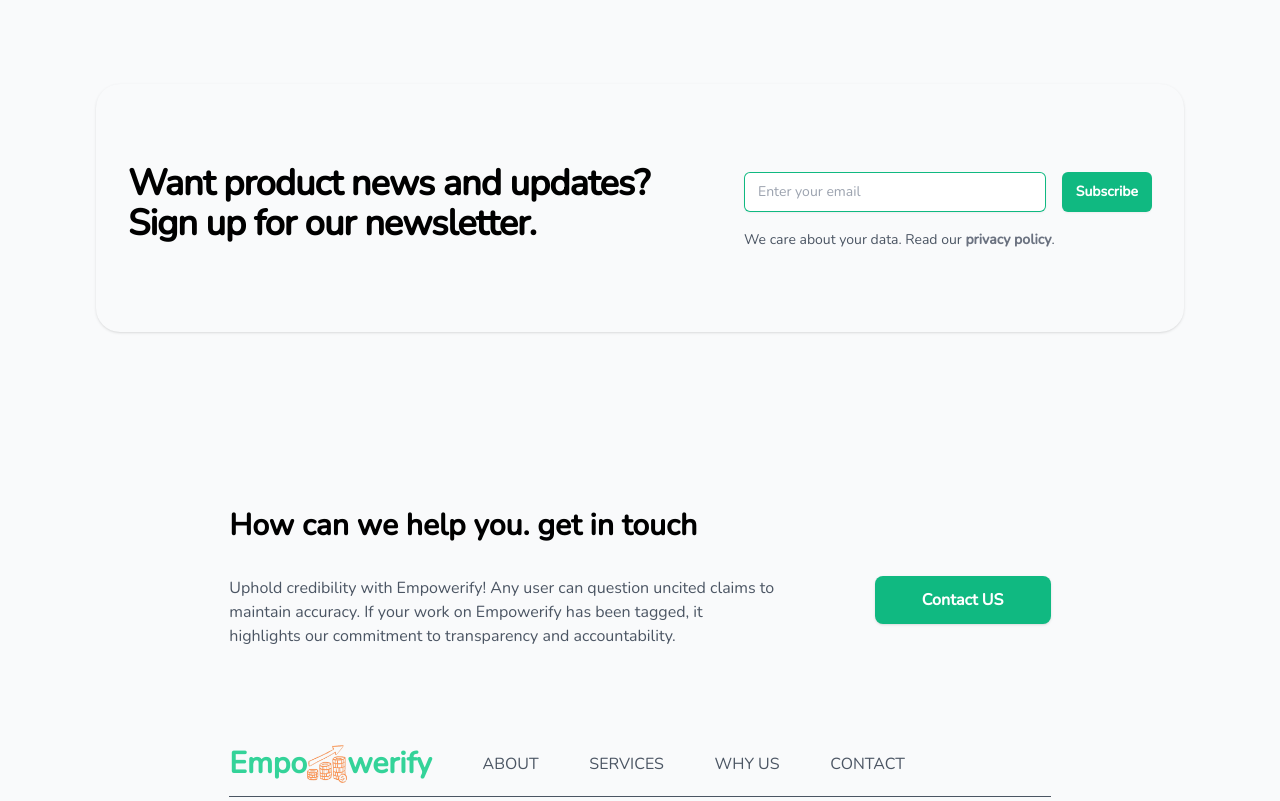
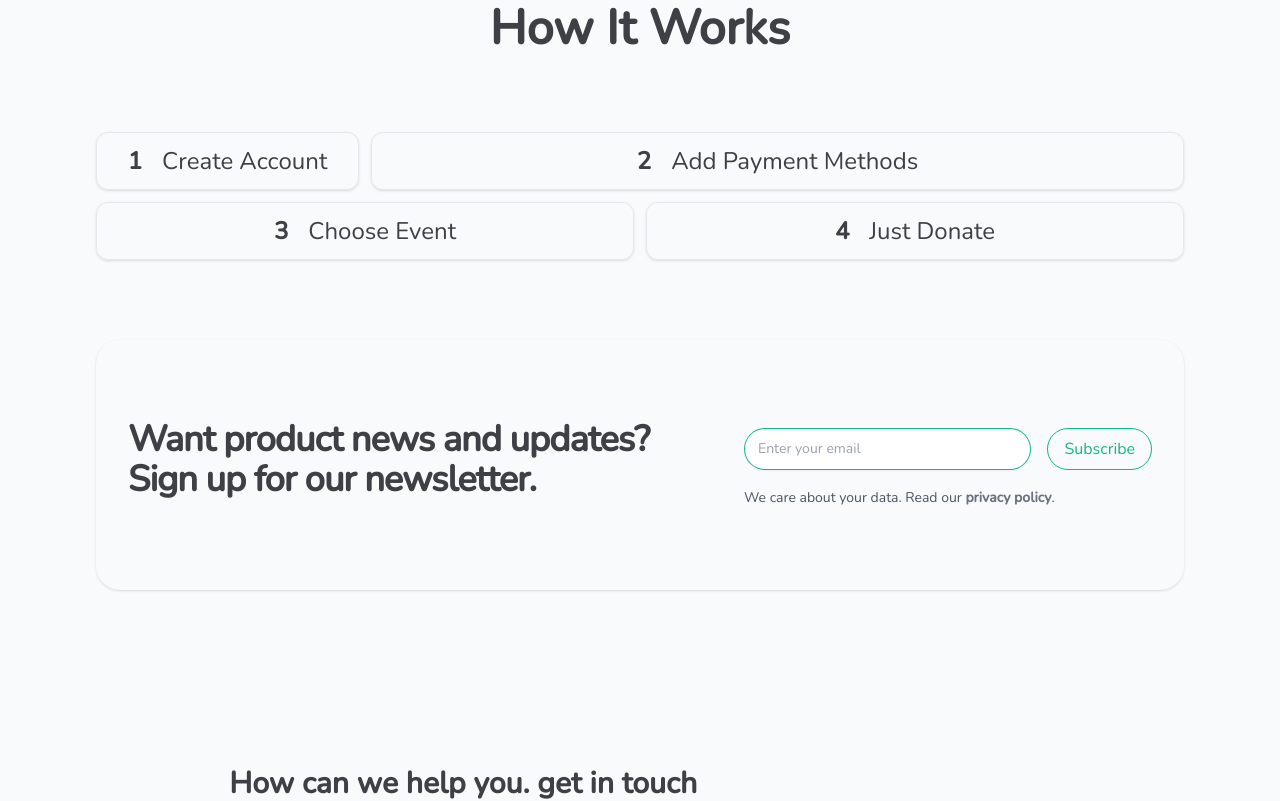
Before and after one commit to furqanRupom/empowerify, a Next.js app: page / in a window 1280 px wide. Shown: the part 2300-3101 px from the top of the page. Built offline with nearby package versions, Linux system fonts and the light colour scheme.

Commit message:
update user interface

```diff
--- a/src/app/(withCommonLayouts)/layout.tsx
+++ b/src/app/(withCommonLayouts)/layout.tsx
@@ -5,6 +5,7 @@ import * as React from 'react';
 interface ICommonLayoutProps {
     children:React.ReactNode
 }
+
 
 const CommonLayout: React.FunctionComponent<ICommonLayoutProps> = ({children}) => {
   return <section className='bg-gray-50'>
--- a/src/app/(withCommonLayouts)/page.tsx
+++ b/src/app/(withCommonLayouts)/page.tsx
@@ -1,6 +1,7 @@
 import About from '@/components/UI/Homepage/About';
 import Banner from '@/components/UI/Homepage/Banner';
 import Card from '@/components/UI/Homepage/Card';
+import HowItWorks from '@/components/UI/Homepage/HowItWorks';
 import Table from '@/components/UI/Homepage/Table';
 import NewsLetter from '@/components/UI/Shared/NewsLetter';
 import * as React from 'react';
@@ -12,6 +13,7 @@ const RootPage: React.FunctionComponent = () => {
         <Banner />
         <About />
         <Card />
+        <HowItWorks />
         <NewsLetter />
     </section>;
 };
--- a/src/components/UI/Homepage/About.tsx
+++ b/src/components/UI/Homepage/About.tsx
@@ -2,18 +2,14 @@ import Button from '@/components/other/UI/Button';
 import { Slider } from '@/components/other/UI/Slider';
 import * as React from 'react';
 
-
-
 const About: React.FunctionComponent = (props) => {
   return <section className='grid grid-cols-1 lg:grid-cols-2 gap-x-12 pt-20'>
-
     <div>
           <h3 className="text-4xl font-bold text-zinc-700">
               Donation for a better <br /> future world
           </h3>
           <p className="my-4  text-zinc-600 leading-relaxed">
               Welcome to Empowerify  a leading crowdfunding platform dedicated to bringing innovative projects to life. Join us in making a difference by supporting initiatives that aim to create a brighter and more sustainable future. Your contributions help turn visionary ideas into reality and foster a community of empowered individuals working towards positive change.
-
           </p>
 
           <Button>Start Funding</Button>
--- a/src/components/UI/Homepage/Card.tsx
+++ b/src/components/UI/Homepage/Card.tsx
@@ -33,10 +33,10 @@ const bestServices = [
 
 const Card: React.FunctionComponent = (props) => {
     return (
-        <section className=" dark:bg-gray-100 dark:text-gray-800 max-w-7xl mx-auto py-20">
+        <section className="  dark:text-zinc-700 max-w-7xl mx-auto py-20">
             <div className="container mx-auto p-4 my-6 space-y-2 text-center">
                 <h2 className="text-5xl font-bold">We Try to Provide our Best Services</h2>
-                <p className="dark:text-gray-600">But we need your hand. to make happen to others smile . that is why we are doing this</p>
+                <p className="dark:text-zinc-600">But we need your hand. to make happen to others smile . that is why we are doing this</p>
             </div>
             <div className="container mx-auto grid justify-center gap-10 sm:grid-cols-2 lg:grid-cols-3">
                 {
--- /dev/null
+++ b/src/components/UI/Homepage/HowItWorks.tsx
@@ -0,0 +1,40 @@
+import * as React from 'react';
+
+
+
+/*
+1. create account
+2. add payment mehtods and your informaiton
+3. choose event
+4. just donate
+
+*/
+
+
+const HowItWorks: React.FunctionComponent = (props) => {
+  return <section>
+    <h3 className='text-5xl font-bold text-center text-zinc-700 capitalize'> how it works </h3>
+
+    <section className='grid grid-cols-2 lg:grid-cols-4 mt-20 gap-3 relative'>
+      <div className=" rounded-xl border text-2xl shadow font-bold text-zinc-700 flex  items-center justify-center gap-5 p-3 col-span-2 lg:col-span-1">
+        <h3>1</h3>
+        <h4 className='capitalize font-thin'>Create Account</h4>
+
+      </div>
+      <div className=" rounded-xl border text-2xl shadow font-bold text-zinc-700 flex  items-center justify-center gap-5 p-3 col-span-3">
+        <h3>2</h3>
+        <p className='capitalize font-thin '>add payment methods </p>
+      </div>
+      <div className=" rounded-xl border text-2xl shadow font-bold text-zinc-700 flex  items-center justify-center gap-5 p-3 col-span-2">
+        <h3>3</h3>
+        <p className='capitalize font-thin'>choose event</p>
+      </div>
+      <div className=" rounded-xl border text-2xl shadow font-bold text-zinc-700 flex  items-center justify-center gap-5 p-3 col-span-2">
+        <h3>4</h3>
+        <p className='capitalize font-thin'>just donate</p>
+      </div>
+    </section>
+  </section>;
+};
+
+export default HowItWorks;
--- a/src/components/UI/Homepage/Thanks.tsx
+++ b/src/components/UI/Homepage/Thanks.tsx
@@ -1,3 +1,4 @@
+import Button from '@/components/other/UI/Button';
 import * as React from 'react';
 
 
@@ -14,11 +15,9 @@ const Thanks: React.FunctionComponent = (props) => {
                   <p className="md:px-10  text-sm text-gray-400 py-4 text-center "> Your pledge brings us one step closer to sharing Mastercraft Bamboo Monitor Riser worldwide. You will get
                       an email once our campaign is completed.
                   </p>
-                  <button
-                      className="bg-teal-500  text-white font-medium py-2 px-6 mb-8 rounded-full inline-flex items-center success-close"
-                  >
-                      Got it !
-                  </button>
+                 <Button>
+                    Got It!
+                 </Button>
 
           </div>
       </section>
--- a/src/components/UI/Shared/Footer.tsx
+++ b/src/components/UI/Shared/Footer.tsx
@@ -1,6 +1,5 @@
+import Button from '@/components/other/UI/Button';
 import * as React from 'react';
-import logo from "@/assets/images/logo/empoerify.png"
-import Image from 'next/image';
 
 const Footer: React.FunctionComponent = (props) => {
     return <>
@@ -9,26 +8,20 @@ const Footer: React.FunctionComponent = (props) => {
             <div className="w-full  mt-44 flex items-center justify-center ">
                 <div className="md:w-2/3 w-full px-4  flex flex-col">
                     <div className="w-full text-3xl font-bold">
-                        <h1 className="w-full md:w-2/3">How can we help you. get in touch</h1>
-
-
-
+                        <h1 className="w-full md:w-2/3 text-zinc-700">How can we help you. get in touch</h1>
                     </div>
                     <div className="flex mt-8 flex-col md:flex-row md:justify-between">
-                        <p className="w-full md:w-2/3 text-gray-600">
+                        <p className="w-full md:w-2/3 text-zinc-600">
                             Uphold credibility with Empowerify! Any user can question uncited claims to maintain accuracy. If your work on Empowerify has been tagged, it highlights our commitment to transparency and accountability.
                         </p>
                         <div className="w-44 pt-6 md:pt-0">
-                            <a className="bg-emerald-500 text-white font-semibold justify-center text-center rounded-lg shadow px-10 py-3 flex items-center">
-                                Contact US
-                            </a>
+                         <Button>Contact us</Button>
                         </div>
                     </div>
                     <div className="flex flex-col">
                         <div className="flex mt-24 flex-row justify-between items-center">
                             <div className='flex items-center text-3xl font-bold text-emerald-400'>
                                 <h3>Empo</h3>
-                                <Image className="w-10 h-10 object-cover" src={logo} alt="logo" />
                                 <h3>werify</h3>
                             </div>
 
--- a/src/components/UI/Shared/NewsLetter.tsx
+++ b/src/components/UI/Shared/NewsLetter.tsx
@@ -1,16 +1,18 @@
+import Button from '@/components/other/UI/Button';
 import * as React from 'react';
-
-
-const NewsLetter: React.FunctionComponent = (props) => {
+const NewsLetter: React.FunctionComponent = () => {
     return <div className="bg-gray-50 shadow my-20 mx-auto max-w-7xl py-20 rounded-3xl">
         <div className="mx-auto grid max-w-7xl grid-cols-1 gap-10 px-6 lg:grid-cols-12 lg:gap-8 lg:px-8">
-            <div className="max-w-xl text-3xl font-bold tracking-tight  sm:text-4xl lg:col-span-7">
-                <h2 className="inline sm:block lg:inline xl:block">Want product news and updates?</h2>
-                <p className="inline sm:block lg:inline xl:block">Sign up for our newsletter.</p>
+            <div className="max-w-xl text-3xl font-semibold tracking-tight  sm:text-4xl lg:col-span-7">
+                <h2 className="inline sm:block lg:inline xl:block text-zinc-700">Want product news and updates?</h2>
+                <p className="inline sm:block lg:inline xl:block text-zinc-700">Sign up for our newsletter.</p>
             </div>
             <form className="w-full max-w-md lg:col-span-5 lg:pt-2">
                 <div className="flex gap-x-4">
-                    <label htmlFor="email-address" className="sr-only">Email address</label><input id="email-address" name="email" type="email" className="min-w-0 flex-auto rounded-md border-0 focus:outline-none px-3.5 py-2  shadow-sm ring-1 ring-inset ring-emerald-500 focus:ring-2 focus:ring-inset focus:ring-emerald-500 sm:text-sm sm:leading-6" placeholder="Enter your email" /><button type="submit" className="flex rounded-md bg-emerald-500 px-3.5 py-2.5 text-sm font-semibold text-white shadow-sm hover:bg-emerald-400 focus-visible:outline focus-visible:outline-2 focus-visible:outline-offset-2 focus-visible:outline-emerald-500">Subscribe</button>
+                    <label htmlFor="email-address" className="sr-only">Email address</label>
+                    <input id="email-address" name="email" type="email" className="min-w-0 flex-auto rounded-3xl border-0 focus:outline-none px-3.5 py-2  shadow-sm ring-1 ring-inset ring-emerald-500 focus:ring-2 focus:ring-inset focus:ring-emerald-500 sm:text-sm sm:leading-6" placeholder="Enter your email" />
+
+                    <Button>Subscribe</Button>
                 </div>
                 <p className="mt-4 text-sm leading-6 text-gray-600">We care about your data. Read our <a
                     href="https://www.swellai.com/privacy" className="font-semibold text-gray-500">privacy&nbsp;policy</a>.</p>
--- a/src/components/other/UI/Button.tsx
+++ b/src/components/other/UI/Button.tsx
@@ -6,8 +6,6 @@ interface IButtonProps {
 
 const Button: React.FunctionComponent<IButtonProps> = ({children}) => {
     return <div className="hidden md:flex items-center space-x-5">
-
-
         <button className={` px-4 py-2    border border-emerald-500 hover:bg-emerald-500 hover:bg-opacity-10  rounded-3xl text-emerald-500 `}>{children}</button>
     </div>;
 };
```
Also changed, not shown: src/components/UI/Homepage/Banner.tsx (+0 -12 lines).
